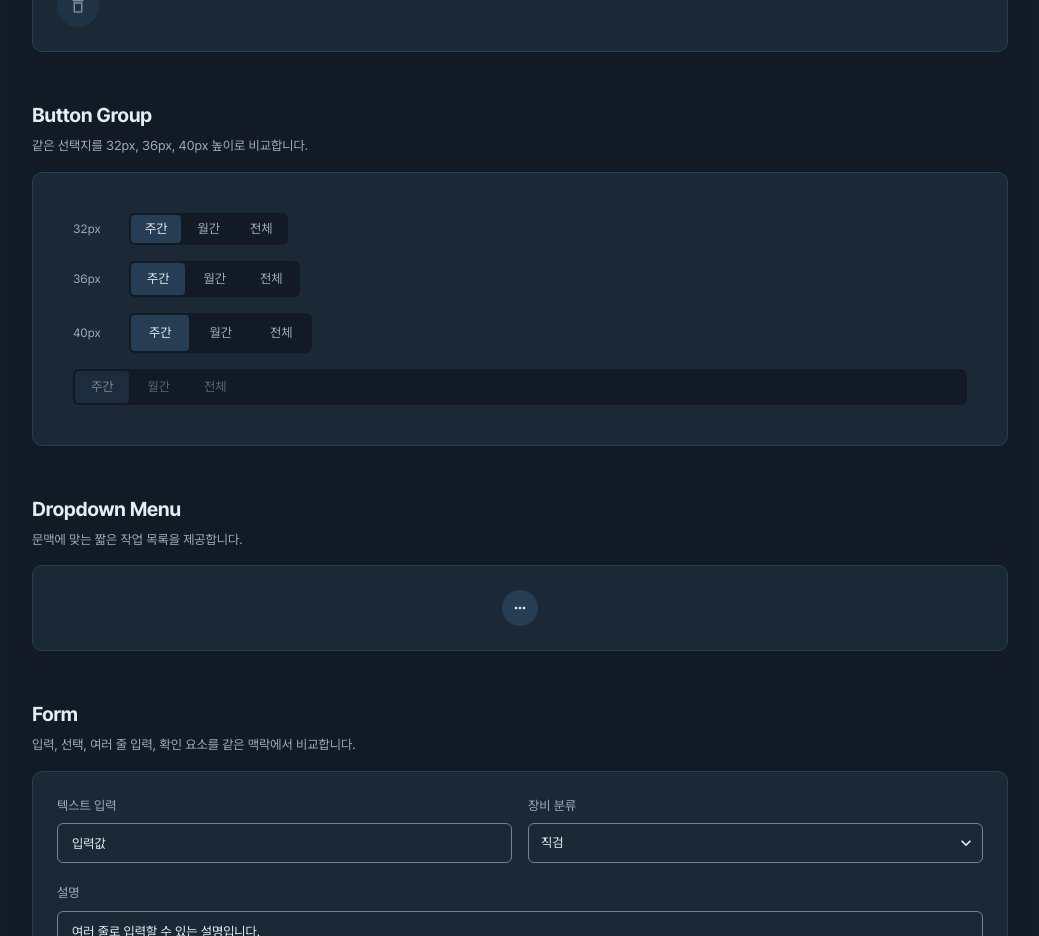
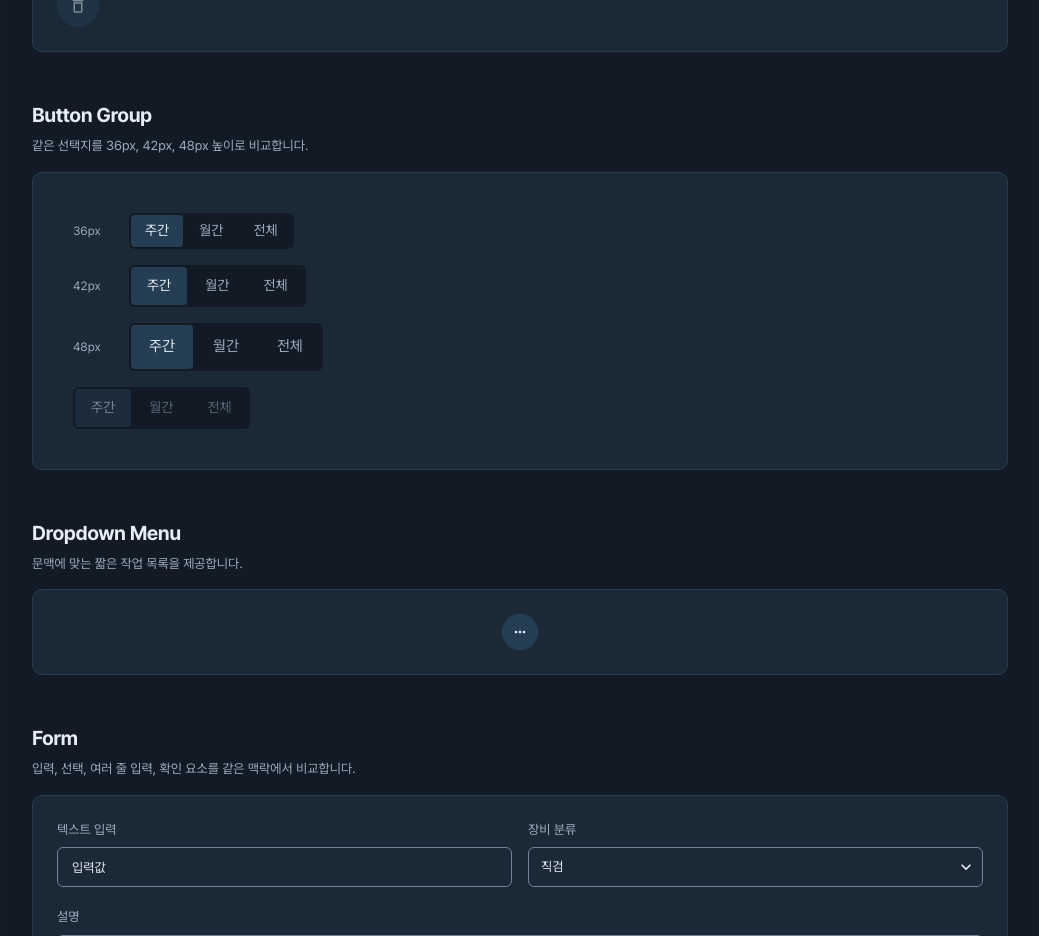
Before and after one commit to qpow1018/elden-wiki, a Next.js app: page /design-system in a window 1280 px wide. Shown: the part 2240-3176 px from the top of the page, without its empty margins (120-1159 px from the left). Built offline with nearby package versions, Linux system fonts and the light colour scheme.

Commit message:
refactor: ButtonGroup 접근성과 크기 정리 및 스킬 자동 기록 지침 제거

```diff
--- a/src/app/design-system/_component/ButtonGroupShowcase.tsx
+++ b/src/app/design-system/_component/ButtonGroupShowcase.tsx
@@ -15,9 +15,9 @@ const OPTIONS = [
 type TButtonGroupValue = (typeof OPTIONS)[number]['value'];
 
 const SIZES: { label: string; size: TButtonGroupSize }[] = [
-  { label: '32px', size: 'small' },
-  { label: '36px', size: 'medium' },
-  { label: '40px', size: 'large' },
+  { label: '36px', size: 'small' },
+  { label: '42px', size: 'medium' },
+  { label: '48px', size: 'large' },
 ];
 
 export default function ButtonGroupShowcase() {
@@ -27,7 +27,7 @@ export default function ButtonGroupShowcase() {
     <section className={styles['section']} aria-labelledby="button-group-title">
       <div className={styles['section-heading']}>
         <h2 id="button-group-title">Button Group</h2>
-        <p>같은 선택지를 32px, 36px, 40px 높이로 비교합니다.</p>
+        <p>같은 선택지를 36px, 42px, 48px 높이로 비교합니다.</p>
       </div>
 
       <div className={styles['state-card']}>
@@ -35,10 +35,22 @@ export default function ButtonGroupShowcase() {
           {SIZES.map(({ label, size }) => (
             <div key={size} className={styles['button-group-sample']}>
               <span>{label}</span>
-              <ButtonGroup options={OPTIONS} value={value} onChange={setValue} size={size} />
+              <ButtonGroup
+                label={`기간 선택 ${label}`}
+                options={OPTIONS}
+                value={value}
+                onChange={setValue}
+                size={size}
+              />
             </div>
           ))}
-          <ButtonGroup options={OPTIONS} value={value} onChange={setValue} isDisabled />
+          <ButtonGroup
+            label="기간 선택 비활성"
+            options={OPTIONS}
+            value={value}
+            onChange={setValue}
+            disabled
+          />
         </div>
       </div>
     </section>
--- a/src/components/common/buttonGroup/ButtonGroup.module.scss
+++ b/src/components/common/buttonGroup/ButtonGroup.module.scss
@@ -1,36 +1,48 @@
 .button-group {
   display: inline-flex;
+  flex-wrap: wrap;
+  width: fit-content;
+  max-width: 100%;
   padding: 2px;
   background-color: $bg-dark;
   border-radius: $border-radius;
   gap: 2px;
 
   &.size-small .option {
-    height: 28px;
+    min-height: 32px;
     padding: 0 14px;
+    font-size: 14px;
   }
 
   &.size-medium .option {
-    height: 32px;
+    min-height: 38px;
     padding: 0 16px;
+    font-size: 14px;
   }
 
   &.size-large .option {
-    height: 36px;
+    min-height: 44px;
     padding: 0 18px;
+    font-size: 15px;
   }
 
   .option {
+    min-width: 0;
     border-radius: 4px;
     background-color: transparent;
     color: $text-secondary;
-    font-size: 13px;
+    overflow-wrap: anywhere;
     transition:
       background-color $transition,
       color $transition;
 
-    &:hover {
+    &:hover:not(:disabled) {
       color: $text-primary;
+    }
+
+    &:focus-visible {
+      outline: 2px solid $focus-ring;
+      outline-offset: 2px;
     }
 
     &:disabled {
@@ -42,9 +54,5 @@
   .option-selected {
     background-color: $bg-light;
     color: $text-primary;
-
-    &:hover {
-      background-color: $bg-light;
-    }
   }
 }
--- a/src/components/common/buttonGroup/ButtonGroup.tsx
+++ b/src/components/common/buttonGroup/ButtonGroup.tsx
@@ -5,24 +5,27 @@ import styles from './ButtonGroup.module.scss';
 export type TButtonGroupSize = 'small' | 'medium' | 'large';
 
 export default function ButtonGroup<T extends string>(props: {
+  label: string;
   options: readonly { value: T; label: string }[];
   value: T;
   onChange: (next: T) => void;
   size?: TButtonGroupSize;
-  isDisabled?: boolean;
+  disabled?: boolean;
 }) {
-  const { options, value, onChange, size = 'medium', isDisabled = false } = props;
+  const { label, options, value, onChange, size = 'medium', disabled = false } = props;
 
   return (
-    <div className={`${styles['button-group']} ${styles[`size-${size}`]}`}>
+    <div
+      role="group"
+      aria-label={label}
+      className={`${styles['button-group']} ${styles[`size-${size}`]}`}
+    >
       {options.map((option) => (
         <button
           key={option.value}
           type="button"
-          className={`${styles['option']} ${
-            value === option.value ? styles['option-selected'] : ''
-          }`}
-          disabled={isDisabled}
+          className={`${styles['option']} ${value === option.value ? styles['option-selected'] : ''}`}
+          disabled={disabled}
           aria-pressed={value === option.value}
           onClick={() => onChange(option.value)}
         >
```
Also changed, not shown: .agents/skills/backend-conventions/SKILL.md, .agents/skills/frontend-conventions/SKILL.md.
